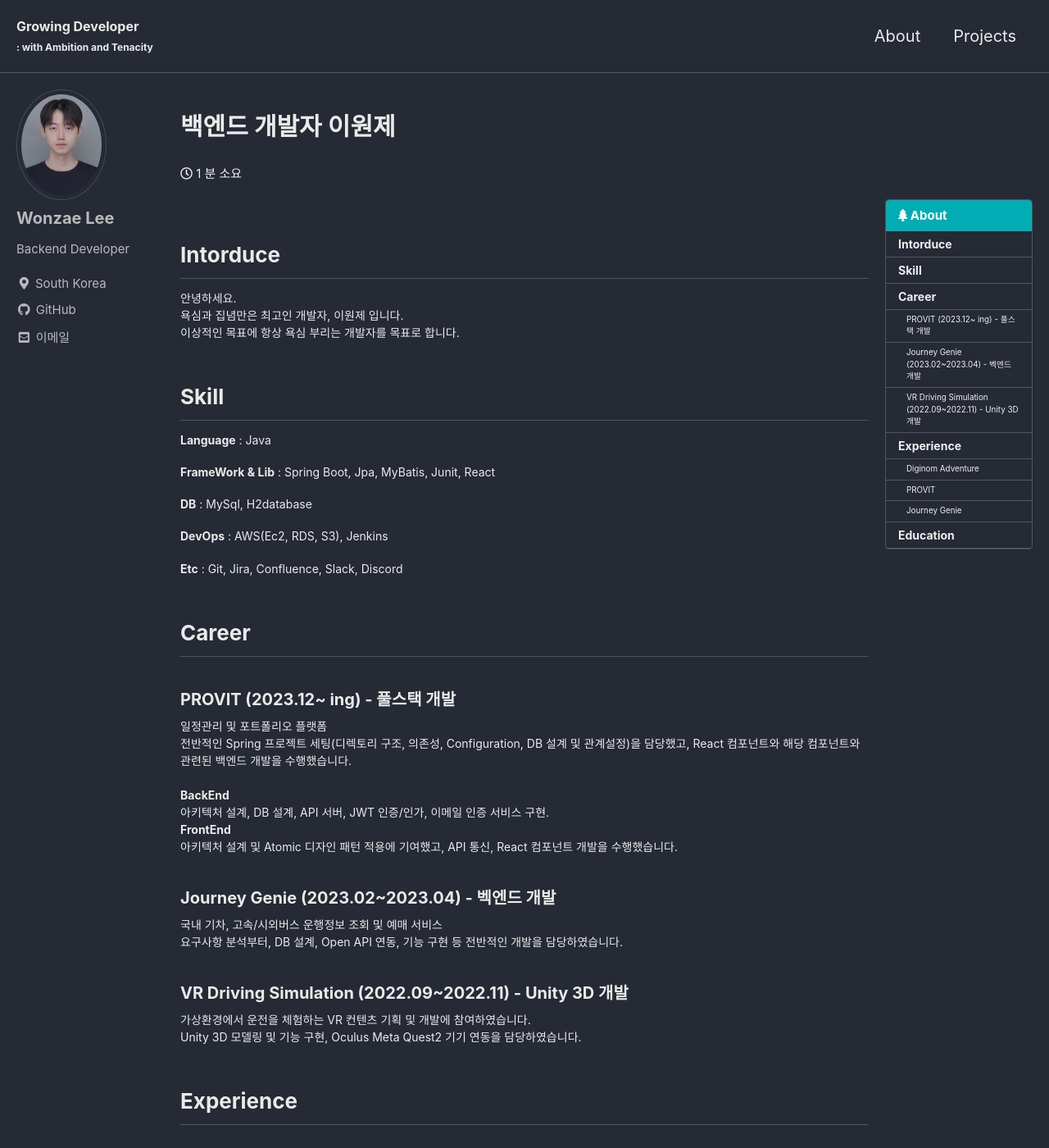
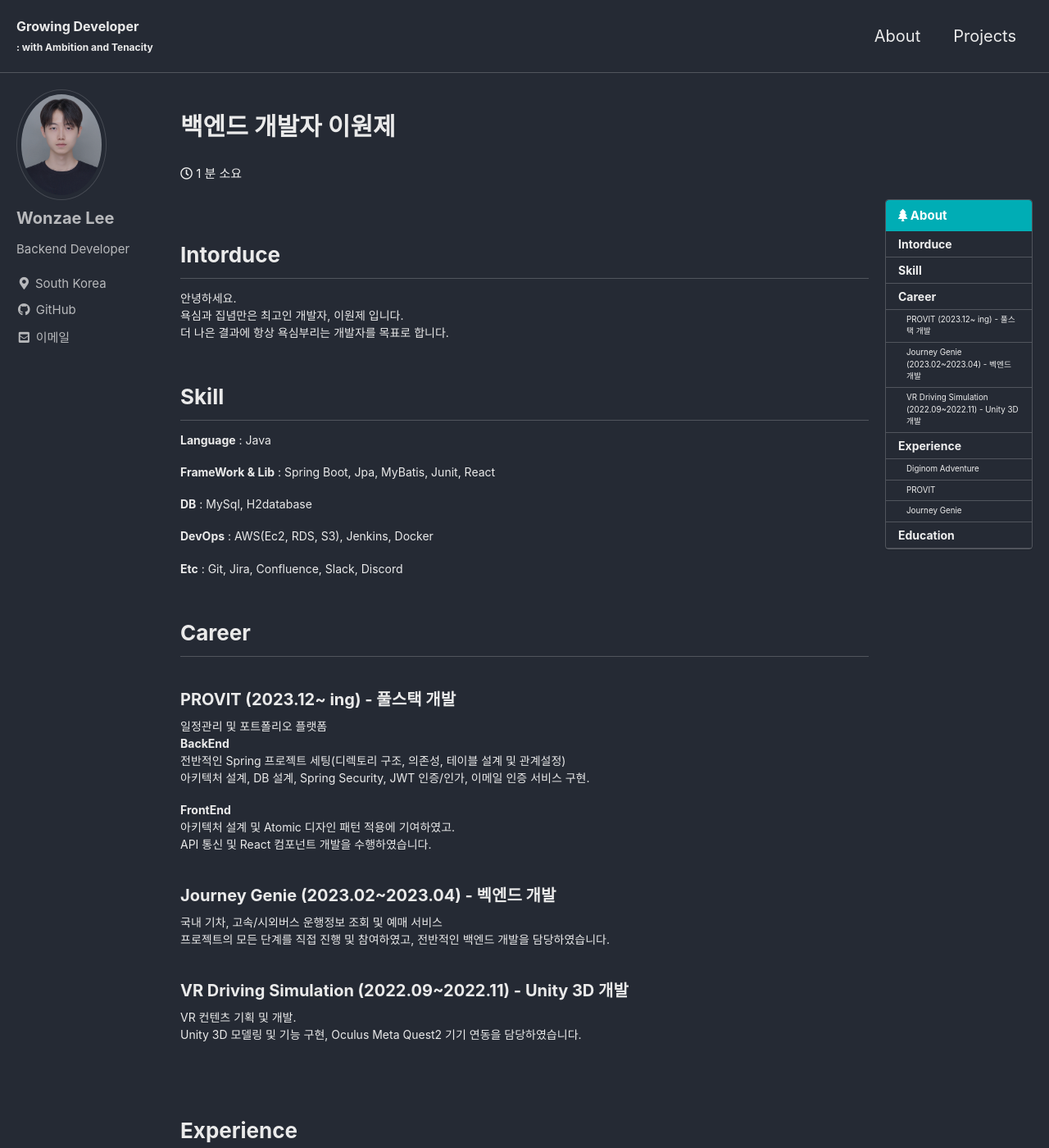
Before and after one commit to one-zeze/one-zeze.github.io, a Jekyll site: the page built from _posts/2024-03-29-about.md, in a window 1280 px wide and 1400 px high. Shown: the whole window at 82% size. Built offline with Jekyll 4.4.1, drawn with Linux system fonts in a browser that asks for light colours; cached includes are drawn as plain includes; some of the changed text lies outside the part shown.

```diff
--- a/_posts/2024-03-29-about.md
+++ b/_posts/2024-03-29-about.md
@@ -17,7 +17,7 @@ last_modified_at: 2024-04-05
 
 안녕하세요.
 욕심과 집념만은 최고인 개발자, 이원제 입니다.
-이상적인 목표에 항상 욕심 부리는 개발자를 목표로 합니다.
+더 나은 결과에 항상 욕심부리는 개발자를 목표로 합니다.
 
 <!-- 중학교 시절, 친구들의 얼굴로 모바일 퍼즐 게임을 만드는 친구를 보고 개발에 관심을 가지게 되었습니다.
 컴퓨터공학과 졸업 후, 여러 강의와 사이드 프로젝트를 통해 역량을 키우는 중입니다. -->
@@ -35,7 +35,7 @@ last_modified_at: 2024-04-05
 
 **DB** : MySql, H2database
 
-**DevOps** : AWS(Ec2, RDS, S3), Jenkins
+**DevOps** : AWS(Ec2, RDS, S3), Jenkins, Docker
 
 **Etc** : Git, Jira, Confluence, Slack, Discord
 
@@ -46,23 +46,25 @@ last_modified_at: 2024-04-05
 ### PROVIT (2023.12~ ing) - 풀스택 개발
 
 일정관리 및 포트폴리오 플랫폼
-전반적인 Spring 프로젝트 세팅(디렉토리 구조, 의존성, Configuration, DB 설계 및 관계설정)을 담당했고, React 컴포넌트와 해당 컴포넌트와 관련된 백엔드 개발을 수행했습니다.
-<br>
 **BackEnd**
-아키텍처 설계, DB 설계, API 서버, JWT 인증/인가, 이메일 인증 서비스 구현.
+전반적인 Spring 프로젝트 세팅(디렉토리 구조, 의존성, 테이블 설계 및 관계설정)
+아키텍처 설계, DB 설계, Spring Security, JWT 인증/인가, 이메일 인증 서비스 구현.
+
 **FrontEnd**
-아키텍처 설계 및 Atomic 디자인 패턴 적용에 기여했고,
-API 통신, React 컴포넌트 개발을 수행했습니다.
+아키텍처 설계 및 Atomic 디자인 패턴 적용에 기여하였고.
+API 통신 및 React 컴포넌트 개발을 수행하였습니다.
 
 ### Journey Genie (2023.02~2023.04) - 벡엔드 개발
 
 국내 기차, 고속/시외버스 운행정보 조회 및 예매 서비스
-요구사항 분석부터, DB 설계, Open API 연동, 기능 구현 등 전반적인 개발을 담당하였습니다.
+프로젝트의 모든 단계를 직접 진행 및 참여하였고, 전반적인 백엔드 개발을 담당하였습니다.
 
 ### VR Driving Simulation (2022.09~2022.11) - Unity 3D 개발
 
-가상환경에서 운전을 체험하는 VR 컨텐츠 기획 및 개발에 참여하였습니다.
+VR 컨텐츠 기획 및 개발.
 Unity 3D 모델링 및 기능 구현, Oculus Meta Quest2 기기 연동을 담당하였습니다.
+
+<br>
 
 <!-- Experience -->
 
@@ -76,12 +78,12 @@ Unity 3D 모델링 및 기능 구현, Oculus Meta Quest2 기기 연동을 담당
 
 **Develope**
 
-- 서버 설정파일 Git Submodule로 분리하여 관리
+- Git Submodule을 통해 서버 설정파일 관리
 - Jenkins, Docker 자동 빌드/배포 파이프라인 및 환경 구성
 
-**Etc**
+<!-- **Etc**
 
-- 빌드/배포 상태 Slack 채널로 알림
+- 빌드/배포 상태 Slack 채널로 알림 설정 -->
 
 ---
 
@@ -93,17 +95,18 @@ Unity 3D 모델링 및 기능 구현, Oculus Meta Quest2 기기 연동을 담당
 
 **Develope**
 
+- Spring Security 설정, CustomFilter 구현
 - 소셜 로그인 기능 구현
 - Google SMTP 활용하여 이메일 인증 기능 구현
 - 회원, 일정 등 전반적인 CRUD API 개발
 
 **Etc**
 
-- 공통적으로 사용되는 UI 요소들을 컴포넌트로 분리하여 재사용성 향상.
-- Axios 객체화 하여 재사용성 향상.
+- 공통적으로 사용되는 UI 요소들을 컴포넌트로 분리하여 재사용성 향상
+- Axios 객체화 적용
 - API 문서 자동화(SpringDoc, Swagger)
-- 아키텍처 공부를 목적으로, 프로젝트 초기에 헥사고날 아키텍처 적용 경험.
-- 도메인형 패키지 구조 설계 및 적용.
+- 프로젝트 초기에 헥사고날 아키텍처 적용 경험
+- 도메인형 패키지 구조 설계 및 적용
 
 ---
 
@@ -116,14 +119,14 @@ Unity 3D 모델링 및 기능 구현, Oculus Meta Quest2 기기 연동을 담당
 **Develope**
 
 - 사용자가 입력한 출발/도착지에 대한 기차, 버스 운행정보(시간표, 운임요금 등) 조회 기능 구현
-- 양방향 매핑 관계인 Entity 순환참조 방지
+- DTO 클래스 사용으로, 양방향 매핑 관계인 Entity 순환참조 문제 방지
 - 회원 정보 조회, 수정, 삭제 기능 구현
 - jQuery Ajax 사용하여 내부 API 서버 연결
 
 **Etc**
 
-- 주간 회의와 일일 회의를 주도하여 작업 일정표를 조율하였고, 효율적인 협업을 위해 노력함.
-- 해결했던 에러들을 개인적으로 기록하여 팀원들과 공유하여, 팀 생산성 증가에 기여함.
+- 주간 회의와 일일 회의를 주도하여 작업 일정표 조율
+- 해결했던 에러들을 기록 및 공유하여, 팀 생산성 증가에 기여
 
 <!-- Activity -->
 
@@ -134,4 +137,4 @@ Unity 3D 모델링 및 기능 구현, Oculus Meta Quest2 기기 연동을 담당
 ## Education
 
 - 웹 애플리케이션 개발자 양성과정 (2022.11 ~ 2023.04)
-- 대구대학교 컴퓨터공학과 (2016.03 ~ 2023.03)
+- 컴퓨터공학 학사(2016.03 ~ 2023.03)
```
Also changed, not shown: _posts/2024-04-05-projects.md (+1 -1 lines), _posts/projects/2024-04-09-provit.md (+15 -0 lines), _posts/projects/2024-05-13-diginom.md (+4 -3 lines).
